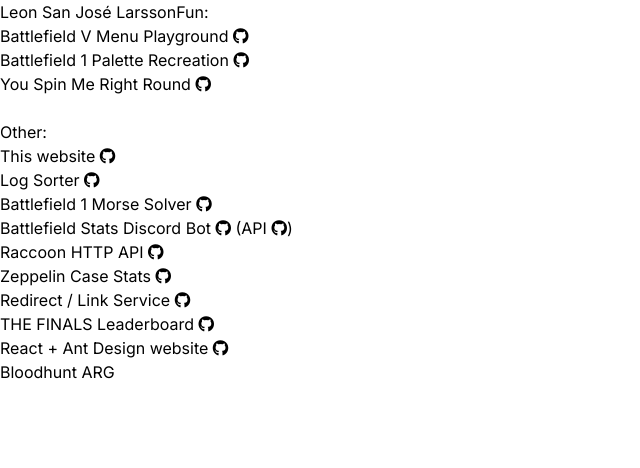
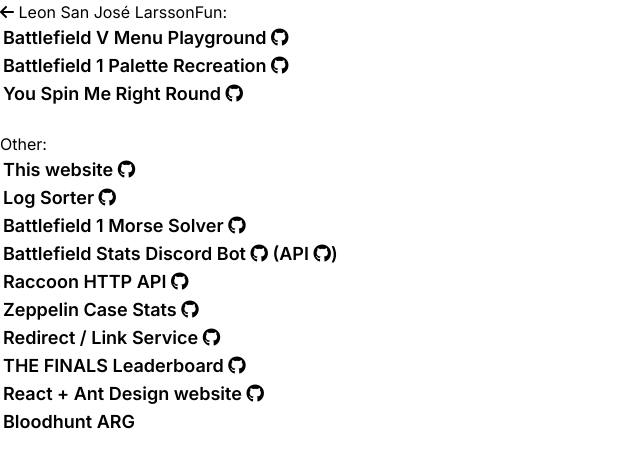
Before and after one commit to leonlarsson/leon-home, a Next.js app: page /projects in a window 1280 px wide. Shown: the top 468 px of the page, without its empty margins (0-640 px from the left). Built offline with nearby package versions, Linux system fonts and the light colour scheme.

Commit message:
projects: re-add basic styles

```diff
--- a/app/globals.css
+++ b/app/globals.css
@@ -5,3 +5,7 @@
 .home-link {
   @apply text-lg font-semibold transition-all duration-300 px-[3px] rounded hover:bg-black hover:text-white hover:even:rotate-3 hover:odd:-rotate-3;
 }
+
+.project-link {
+  @apply text-lg font-semibold transition-all duration-300 px-[3px] rounded hover:bg-black hover:text-white hover:even:rotate-1 hover:odd:-rotate-1;
+}
--- a/app/projects/page.tsx
+++ b/app/projects/page.tsx
@@ -5,7 +5,7 @@
     return (
         <div className="flex flex-col items-center justify-center h-screen text-center px-4 bg-slate-100 space-y-1 max-[420px]:space-y-0">
 
-            <Link className="font-extrabold text-[2rem] hover:text-blue-600 transition-all max-[420px]:text-[1.5rem]" href="/">Leon San José Larsson</Link>
+            <Link href="/" className="font-extrabold text-[2rem] max-[420px]:text-[1.5rem]"><i className="fa-solid fa-arrow-left" /> Leon San José Larsson</Link>
 
             <span className="font-extrabold">Fun:</span>
 
@@ -100,7 +100,7 @@
 
 const Project = ({ name, link, githubLink, nextLink = false, extra }: ProjectProps) => {
     return (
-        <div className="project">
+        <div className="project-link">
             {nextLink ? <Link className="link" href={link}>{name}</Link> : <a className="link" href={link} target="_blank">{name}</a>} {githubLink && <a href={githubLink} target="_blank" className="fa-brands fa-github" />}
             {extra && <> (<a className="link" href={extra.link} target="_blank">{extra.name}</a> {extra.githubLink && <a href={extra.githubLink} target="_blank" className="fa-brands fa-github" />})</>}
         </div>
```
